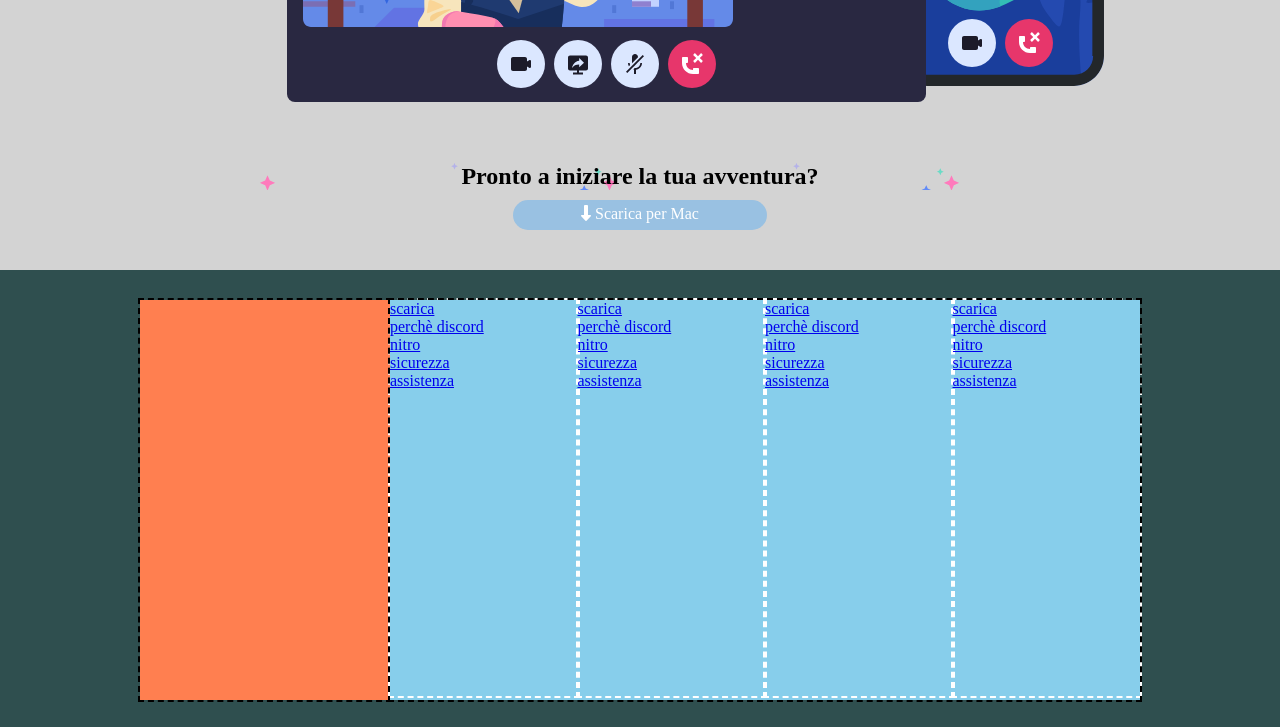
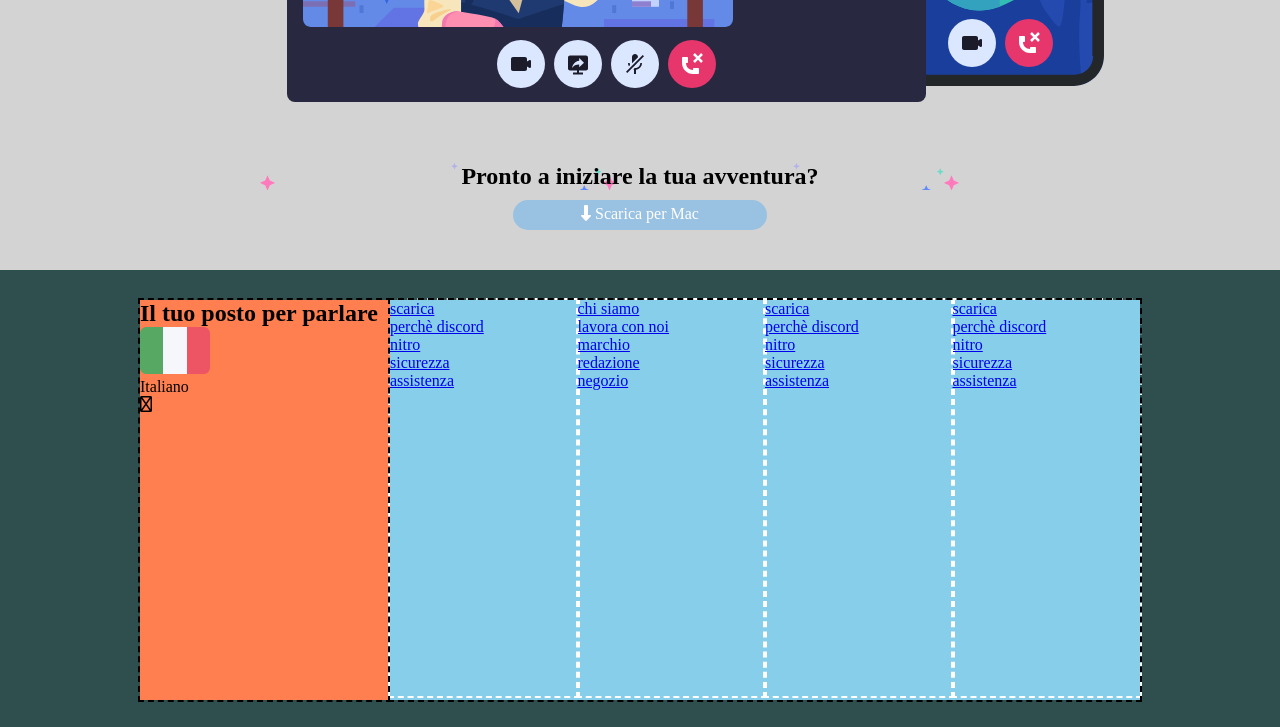
Before and after one commit to ChristianMazzaro/htmlcss-discord, a plain HTML site: page index.html in a window 1280 px wide. Shown: the part 2655-3382 px from the top of the page. Drawn offline with Linux system fonts and the light colour scheme.

Commit message:
update footer

```diff
--- a/index.html
+++ b/index.html
@@ -259,6 +259,12 @@
 
                     <div class="col-1-4 footer-small-col">
 
+                        <h1>
+                            Il tuo posto per parlare
+                        </h1>
+                        <img src="img/ita.png" alt="">
+                        <p>Italiano</p>
+                        <i class="fa-regular fa-chevron-down"></i>
                     </div>
 
                     <div class="col-3-4 footer-big-col">
@@ -315,31 +321,31 @@
 
                                         <li>
                                             <a href="#">
-                                                scarica
+                                                chi siamo
                                             </a>
                                         </li>
 
                                         <li>
                                             <a href="#">
-                                                perchè discord
+                                                lavora con noi
                                             </a>
                                         </li>
 
                                         <li>
                                             <a href="#">
-                                                nitro
+                                                marchio
                                             </a>
                                         </li>
 
                                         <li>
                                             <a href="#">
-                                                sicurezza
+                                                redazione
                                             </a>
                                         </li>
 
                                         <li>
                                             <a href="#">
-                                                assistenza
+                                                negozio
                                             </a>
                                         </li>
 
```
Also changed, not shown: img/ita.png (added).
